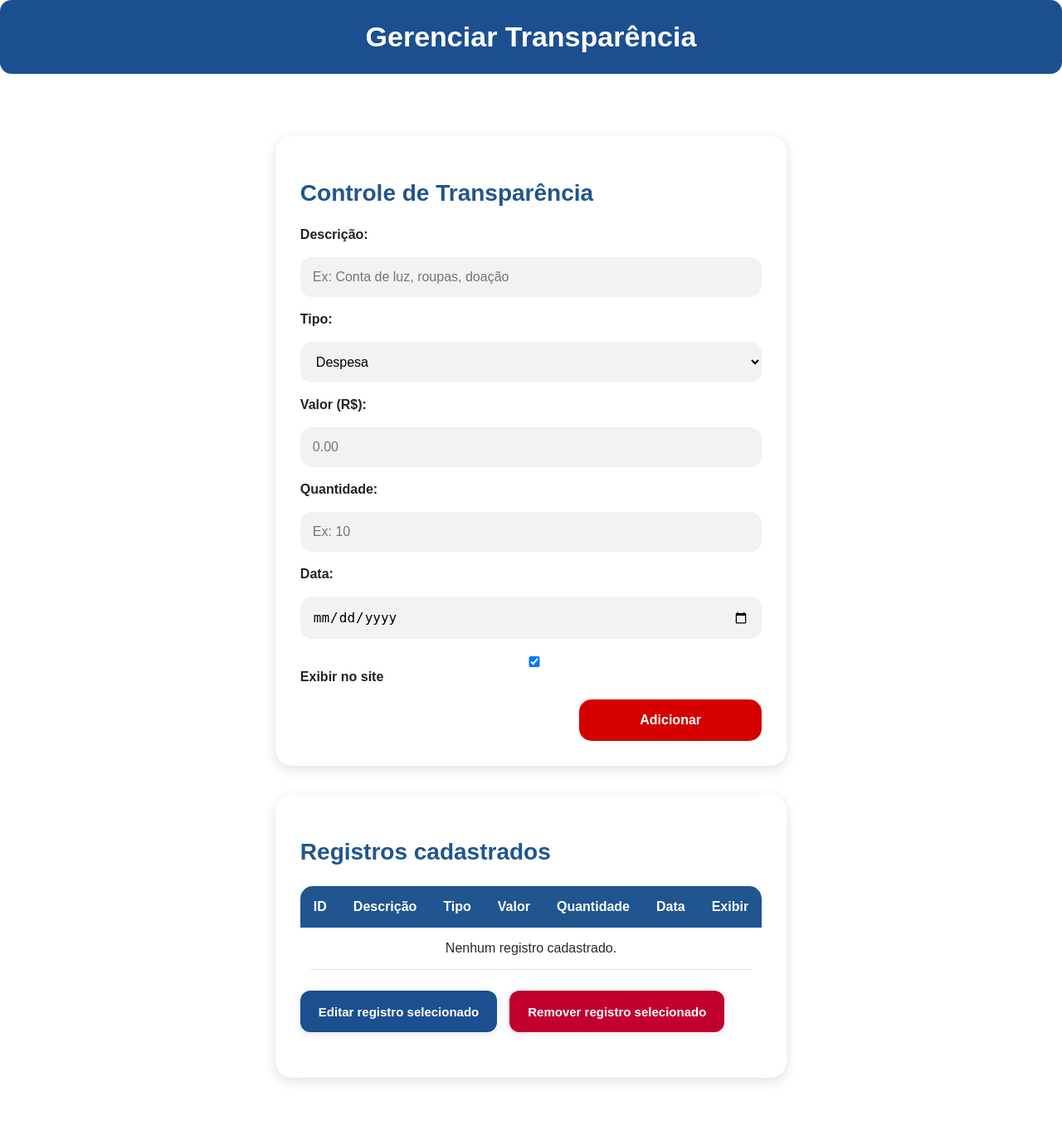
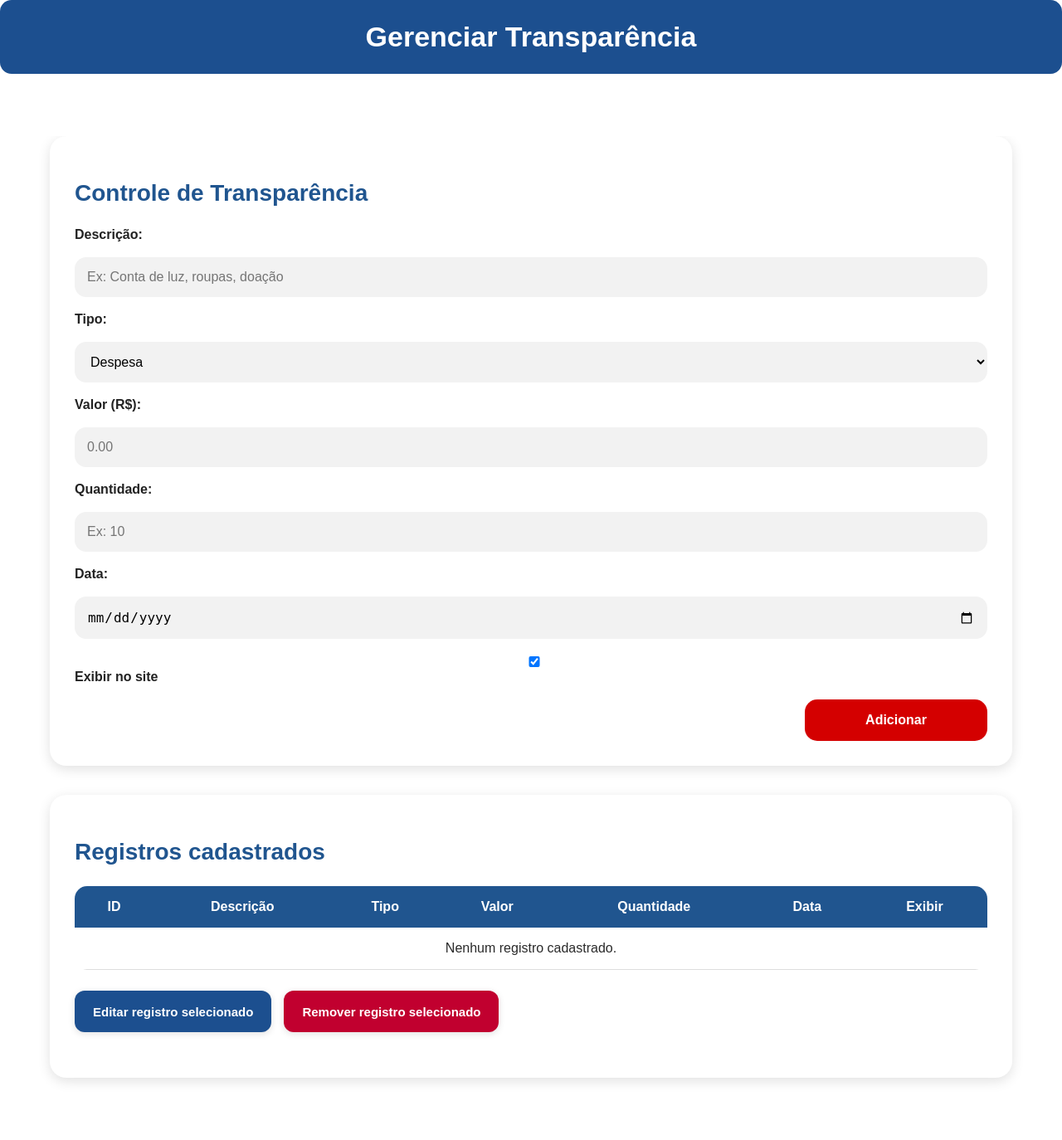
Before and after one commit to joaovitor-0/Projeto-extensionista---web3, a Django app: page /funcionarios/despesas/ in a window 1280 px wide. Shown: the part 130-1504 px from the top of the page at 83% size. Run offline with Django 5.2, Linux system fonts and the light colour scheme; a user stored in the database is signed in; data that the repository does not hold is empty.

Commit message:
Update style.css

```diff
--- a/GAVIME_final/core/static/css/style.css
+++ b/GAVIME_final/core/static/css/style.css
@@ -1197,6 +1197,32 @@ body{
 	overflow-x:hidden;
 }
 
+.conteudoPainel{
+	max-width:1200px;
+	width:100%;
+	margin:40px auto;
+	padding:0 20px;
+	box-sizing:border-box;
+	overflow:hidden;
+}
+
+.cardPainel{
+	width:100%;
+	box-sizing:border-box;
+	overflow:hidden;
+}
+
+.formPainel{
+	width:100%;
+}
+
+.formPainel input,
+.formPainel select,
+.formPainel textarea{
+	width:100%;
+	max-width:100%;
+}
+
 @media(max-width:768px){
 
 	*{
@@ -1462,4 +1488,20 @@ body{
 	.redes{
 		justify-content:center;
 	}
+
+	.conteudoPainel{
+	padding:0 15px;
+	}
+
+	.cardPainel{
+		padding:20px;
+		width:100%;
+		max-width:100%;
+	}
+
+	.formPainel input,
+	.formPainel select,
+	.formPainel textarea{
+		max-width:100%;
+	}
 }
```
